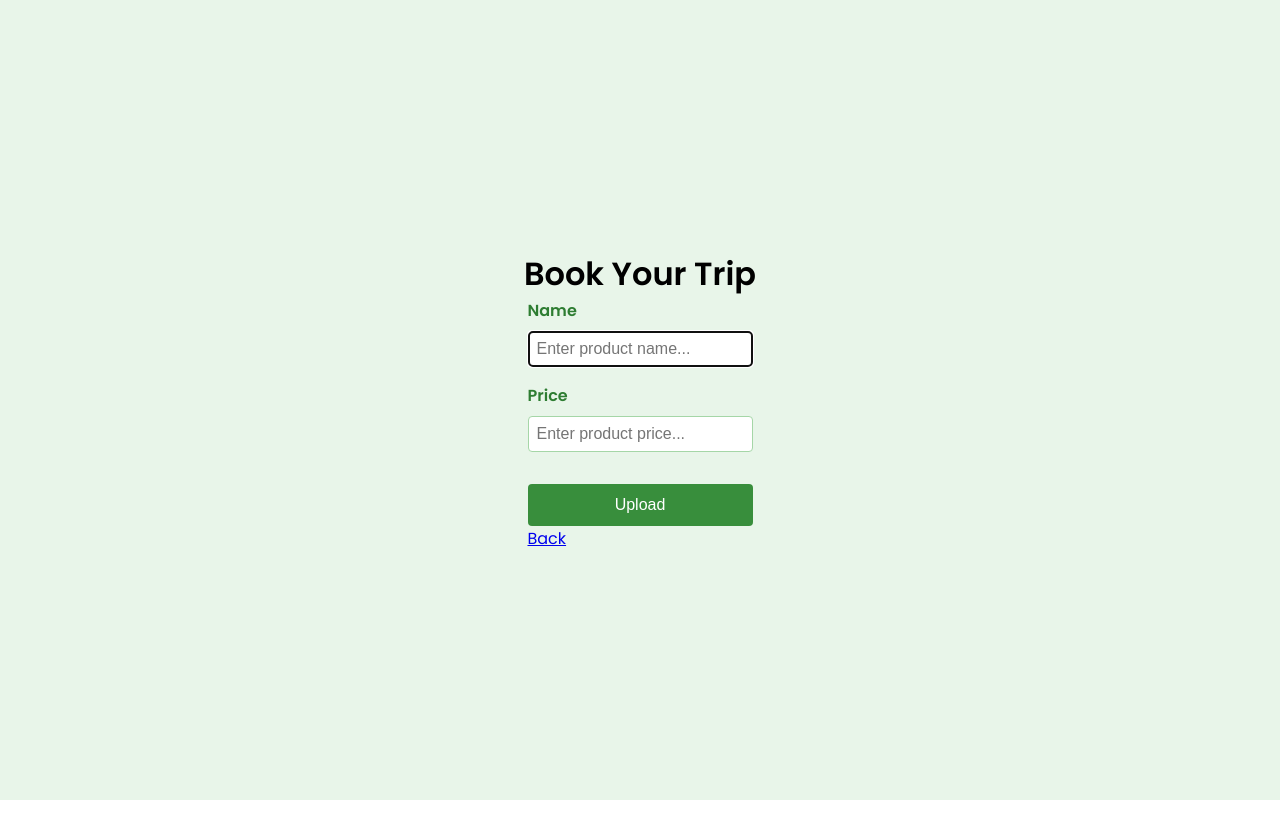
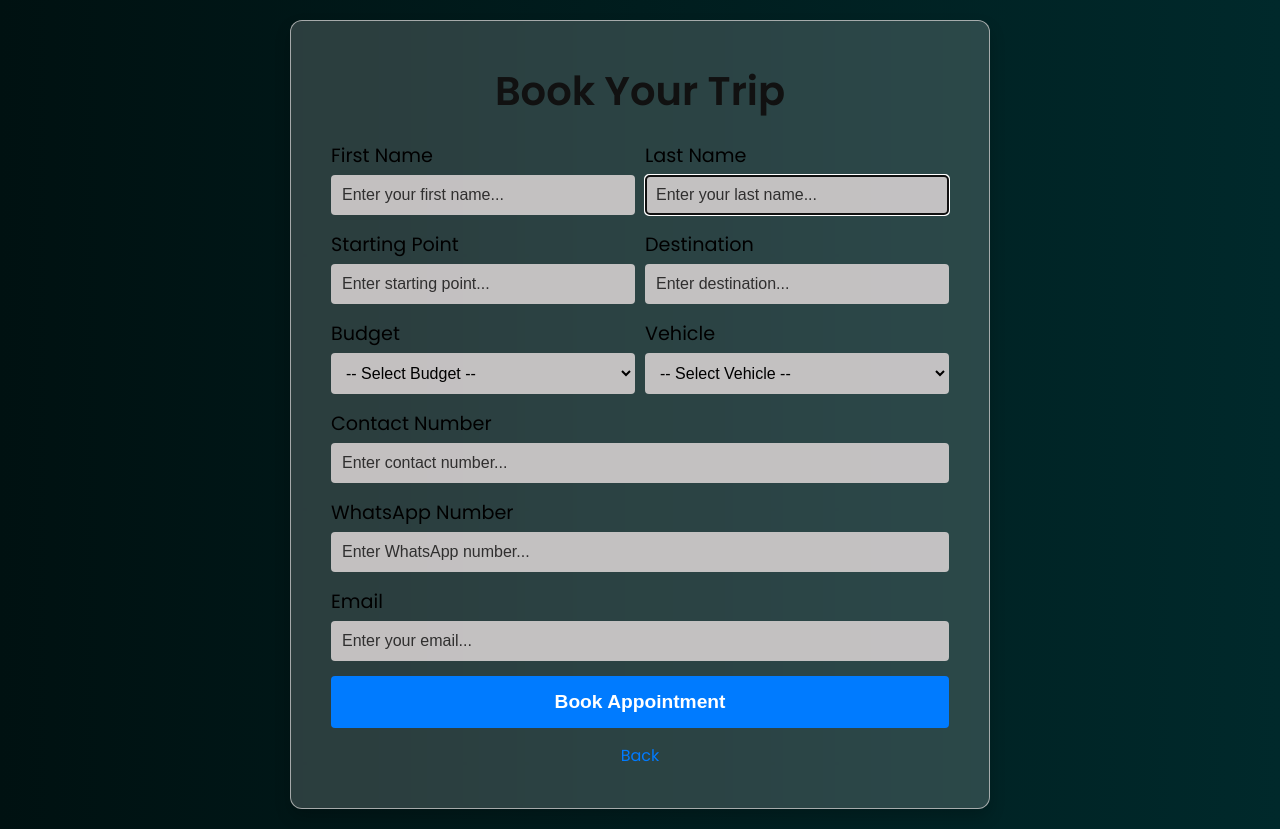
Before and after one commit to HimanshuXD0/Travelific, a React (Create React App) app: page /addproduct in a window 1280 px wide. Before the commit the page ends 800 px from the top, so only its background shows below. Built offline with nearby package versions, Linux system fonts and the light colour scheme; sample sign-in values are in the browser's storage.

Commit message:
add my booking page

```diff
--- a/src/modules/AddProduct/AddProduct.js
+++ b/src/modules/AddProduct/AddProduct.js
@@ -1,66 +1,169 @@
-import React, { useState } from 'react'
-import { Link, useNavigate } from 'react-router-dom'
+import React, { useState } from 'react';
+import { Link, useNavigate } from 'react-router-dom';
 import { ToastContainer } from 'react-toastify';
-import { handleError, handleSuccess } from '../../utils/utils';
-import networkService from '../../services/networkService';
-import { createHeaders } from '../../utils/createHeaders';
-import styles from '../AddProduct/.AddProduct.module.css'; // Adjust path if needed
 import { useDispatch } from 'react-redux';
 import { addProductRequest } from './store/addproduct.slice';
-
+import styles from './.AddProduct.module.css';
+import { handleError } from '../../utils/utils';
 
 function AddProduct() {
-
     const [prodInfo, setProdInfo] = useState({
-        name: '',
-        price: ''
-    })
+        firstname: '',
+        lastname: '',
+        startingPoint: '',
+        destination: '',
+        budget: '',
+        vehicle: '',
+        contactNumber: '',
+        whatsAppNumber: '',
+        useremail: ''
+    });
     const dispatch = useDispatch();
     const navigate = useNavigate();
 
     const handleChange = (e) => {
         const { name, value } = e.target;
-        console.log(name, value);
-        const copyProdInfo = { ...prodInfo};
-        copyProdInfo[name] = value;      // here name contains "name" that are comming from e
-        setProdInfo(copyProdInfo);
-    }
+        setProdInfo({ ...prodInfo, [name]: value });
+    };
 
     const handleAddProd = async (e) => {
         e.preventDefault();
-        const { name,price } = prodInfo;
-        if (!name || !price) {
-            return handleError('name,and price are required')
+        const { firstname,
+            lastname,
+            startingPoint,
+            destination,
+            budget,
+            vehicle,
+            contactNumber,
+            whatsAppNumber,
+            useremail } = prodInfo;
+        if (!firstname || !lastname || !useremail || !startingPoint || !destination || !budget || !vehicle || !contactNumber || !whatsAppNumber) {
+            return handleError('Name and price are required');
         }
-        dispatch(addProductRequest({name,price,navigate}))
-    }
+       // console.log(prodInfo)
+        dispatch(addProductRequest({ ...prodInfo, navigate }));
+    };
+
     return (
         <div className={styles.container}>
-        <h1>Book Your Trip</h1>
-        <form onSubmit={handleAddProd}>
+            <h1 className={styles.heading}>Book Your Trip</h1>
+            <form onSubmit={handleAddProd} className={styles.form}>
+                <row className={styles.row}>
                     <div className={styles.inputGroup}>
-                <label htmlFor='name'>Name</label>
+                        <label htmlFor='firstname'>First Name</label>
                         <input
                             onChange={handleChange}
                             type='text'
-                    name='name'
+                            name='firstname'
                             autoFocus
-                    placeholder='Enter product name...'
-                    value={prodInfo.name}
+                            placeholder='Enter your first name...'
+                            value={prodInfo.firstname}
                         />
                     </div>
                     <div className={styles.inputGroup}>
-                <label htmlFor='price'>Price</label>
+                        <label htmlFor='lastname'>Last Name</label>
                         <input
                             onChange={handleChange}
-                    type='number'
-                    name='price'
-                    placeholder='Enter product price...'
-                    value={prodInfo.price}
+                            type='text'
+                            name='lastname'
+                            autoFocus
+                            placeholder='Enter your last name...'
+                            value={prodInfo.lastname}
                         />
                     </div>
+                </row>
+
+                <div className={styles.row}>
+                    <div className={styles.inputGroup}>
+                        <label htmlFor='startingPoint'>Starting Point</label>
+                        <input
+                            onChange={handleChange}
+                            type='text'
+                            name='startingPoint'
+                            placeholder='Enter starting point...'
+                            value={prodInfo.startingPoint}
+                        />
+                    </div>
+
+                    <div className={styles.inputGroup}>
+                        <label htmlFor='destination'>Destination</label>
+                        <input
+                            onChange={handleChange}
+                            type='text'
+                            name='destination'
+                            placeholder='Enter destination...'
+                            value={prodInfo.destination}
+                        />
+                    </div>
+                </div>
+
+                <div className={styles.row}>
+                    <div className={styles.inputGroup}>
+                        <label htmlFor='budget'>Budget</label>
+                        <select
+                            onChange={handleChange}
+                            name='budget'
+                            value={prodInfo.budget}
+                        >
+                            <option value=''>-- Select Budget --</option>
+                            <option value='<5000'>Below 5000</option>
+                            <option value='5000-10000'>5000 to 10000</option>
+                            <option value='>10000'>Above 10000</option>
+                        </select>
+                    </div>
+
+                    <div className={styles.inputGroup}>
+                        <label htmlFor='vehicle'>Vehicle</label>
+                        <select
+                            onChange={handleChange}
+                            name='vehicle'
+                            value={prodInfo.vehicle}
+                        >
+                            <option value=''>-- Select Vehicle --</option>
+                            <option value='xuv'>XUV</option>
+                            <option value='suv'>SUV</option>
+                            <option value='sedan'>Sedan</option>
+                        </select>
+                    </div>
+                </div>
+
+
+
+                <div className={styles.inputGroup}>
+                    <label htmlFor='contactNumber'>Contact Number</label>
+                    <input
+                        onChange={handleChange}
+                        type='text'
+                        name='contactNumber'
+                        placeholder='Enter contact number...'
+                        value={prodInfo.contactNumber}
+                    />
+                </div>
+
+                <div className={styles.inputGroup}>
+                    <label htmlFor='whatsAppNumber'>WhatsApp Number</label>
+                    <input
+                        onChange={handleChange}
+                        type='text'
+                        name='whatsAppNumber'
+                        placeholder='Enter WhatsApp number...'
+                        value={prodInfo.whatsAppNumber}
+                    />
+                </div>
+
+                <div className={styles.inputGroup}>
+                    <label htmlFor='useremail'>Email</label>
+                    <input
+                        onChange={handleChange}
+                        type='email'
+                        name='useremail'
+                        placeholder='Enter your email...'
+                        value={prodInfo.useremail}
+                    />
+                </div>
+
                 <button type='submit' className={styles.authButton}>
-                Upload
+                    Book Appointment
                 </button>
                 <span className={styles.authLink}>
                     <Link to="/dashboard">Back</Link>
@@ -68,7 +171,7 @@ function AddProduct() {
             </form>
             <ToastContainer />
         </div>
-    )
+    );
 }
 
-export default AddProduct
+export default AddProduct;
--- a/src/modules/AddProduct/store/addproduct.saga.js
+++ b/src/modules/AddProduct/store/addproduct.saga.js
@@ -6,12 +6,11 @@ import { handleError, handleSuccess } from '../../../utils/utils';
 function *addProductSaga(action){
     try {
         const email = localStorage.getItem('userEmail')
-        const {name,price,navigate}=action.payload;
-        console.log(name)
-        console.log(price)
+        const {firstname,lastname,useremail,contactNumber,budget,startingPoint,destination,vehicle,whatsAppNumber,navigate}=action.payload;
+        //console.log(price)
         const response= yield call(networkService.post, {             // way of calling method in call is differnet see here
             url: 'https://travelific-api.onrender.com/api/items',
-            body: JSON.stringify({name,price,email}),
+            body: JSON.stringify({firstname,lastname,useremail,contactNumber,budget,startingPoint,destination,vehicle,whatsAppNumber,email}),
             headers: { 'Content-Type': 'application/json' },
           });
 
--- a/src/modules/MyBookings/MyBookings.js
+++ b/src/modules/MyBookings/MyBookings.js
@@ -16,7 +16,7 @@ function MyBookings() {
     }, [])
 
     const products = useSelector((state) => state.mybookings.bookingsInfo);
-
+    console.log(products)
     const handlePrev = () => {}
     const handleNext = () => {}
     return (
@@ -28,14 +28,24 @@ function MyBookings() {
                 <ul className={styles.productList}>
                     {products && products.map((item, index) => (
                         <li key={index} className={styles.productListItem}>
-                            <span>{item.name} : {item.price}</span>
+                            <span> firstname : {item.firstname}</span>
+                            <span>lastname: {item.lastname}</span>
+                            <span>vehicle: {item.vehicle}</span>
+                            <span>destination: {item.destination}</span>
+                            <span> startingPoint: {item.startingPoint}</span>
+                            <span>email: {item.useremail}</span>
+                            <span> budget: {item.budget}</span>
+                            <br/>
+                            <br/>
                         </li>
+
                     ))}
                 </ul>
-                <div>
+
+                {/* <div>
                     <button className={styles.navButton} onClick={handlePrev}>Prev</button>
                     <button className={styles.navButton} onClick={handleNext}>Next</button>
-                </div>
+                </div> */}
             </div>
             <ToastContainer />
         </div>
--- a/src/modules/MyBookings/MyBookings.module.css
+++ b/src/modules/MyBookings/MyBookings.module.css
@@ -62,3 +62,8 @@
 .navButton:hover {
     background-color: #fb8c00; /* Darker orange on hover */
 }
+
+.productListItem span {
+    display: block; /* Each property on a new line */
+    margin-bottom: 5px; /* Space between spans */
+}
```
Also changed, not shown: src/modules/AddProduct/.AddProduct.module.css. Lines whose indentation alone changed are shown as unchanged.
